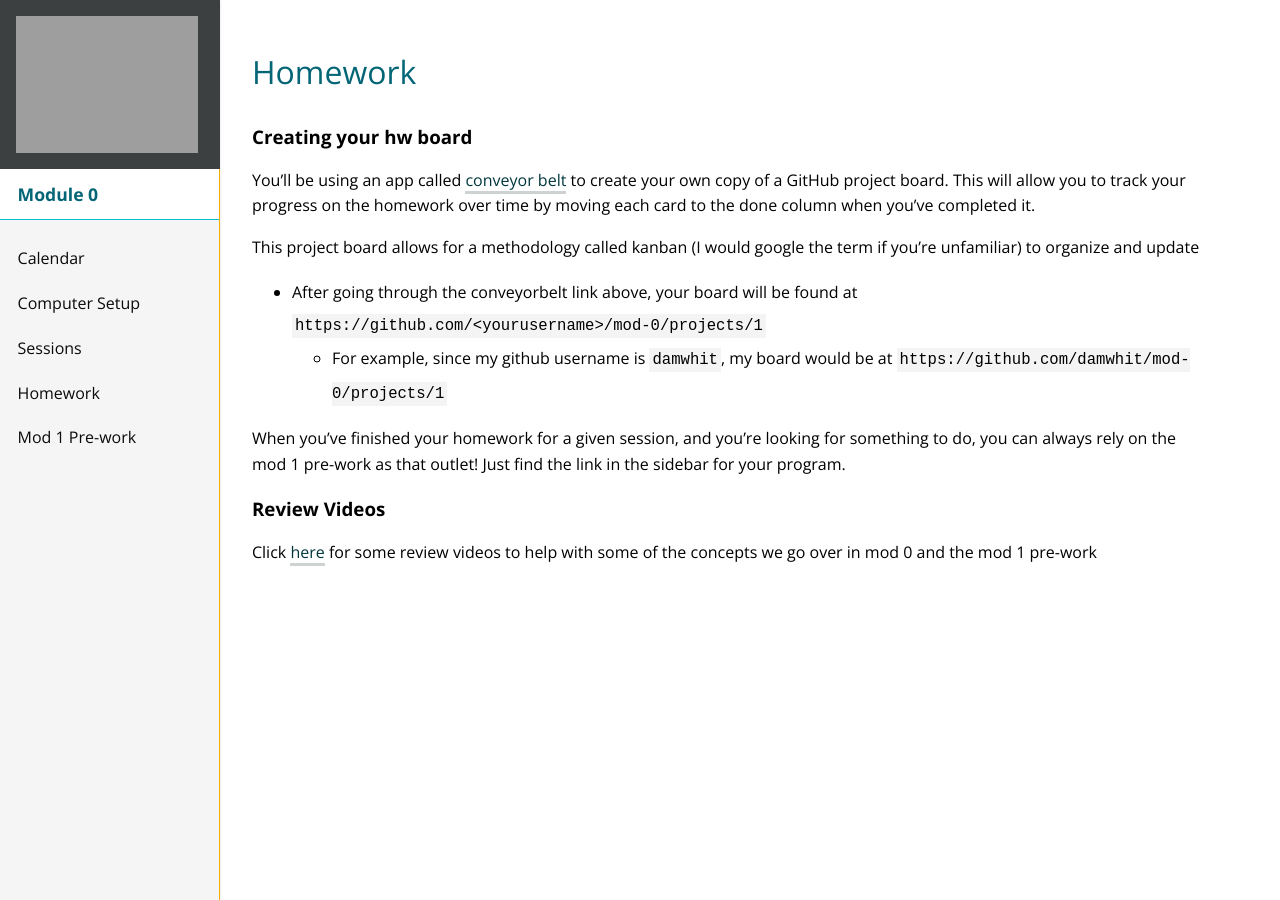
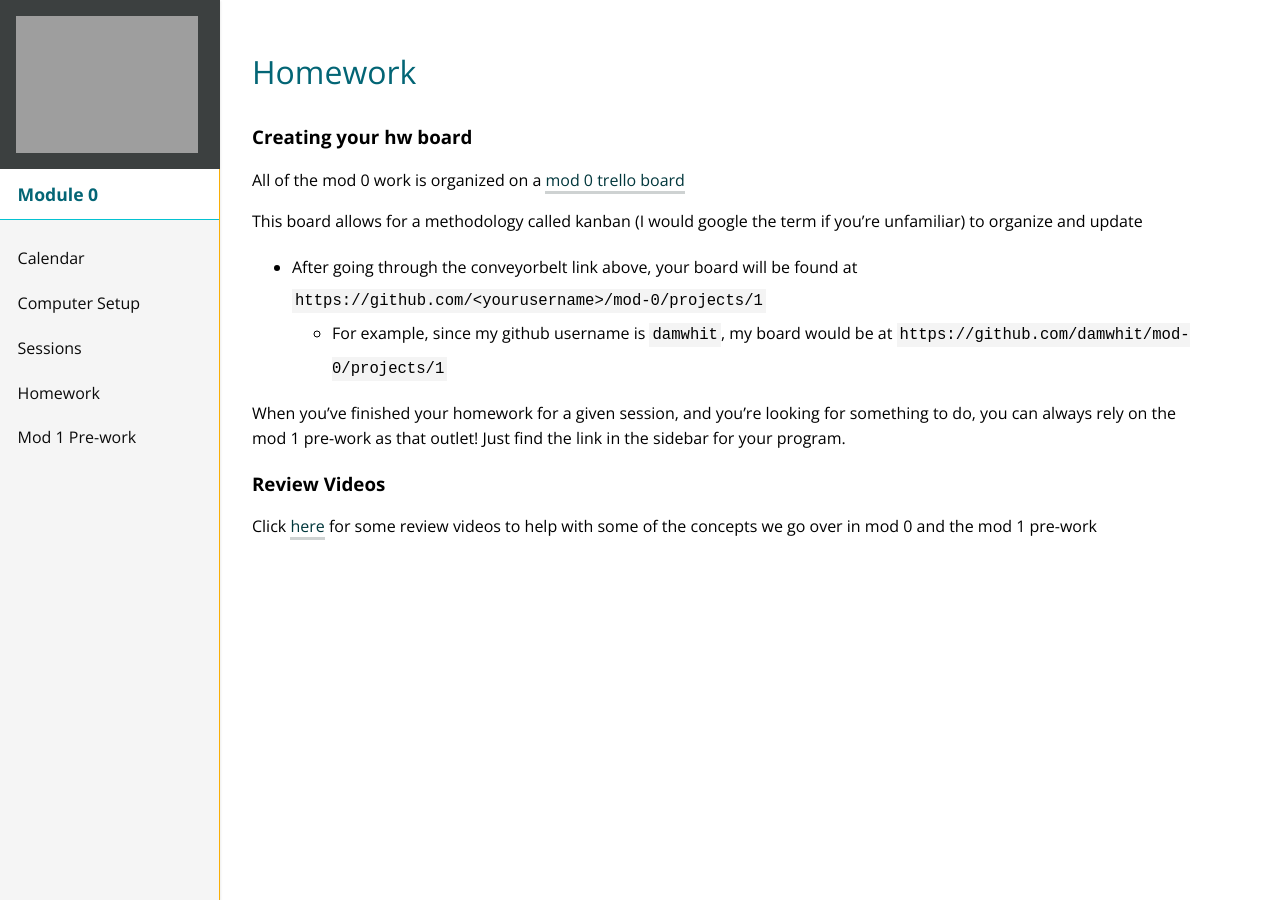
Before and after one commit to turingschool/mod-0-curriculum, a Jekyll site: the page built from homework/index.md, in a window 1280 px wide. Built offline with Jekyll 4.4.1, drawn with Linux system fonts in a browser that asks for light colours; nearby versions of some CDN libraries.

Commit message:
Add trello board to hw page

```diff
--- a/homework/index.md
+++ b/homework/index.md
@@ -5,9 +5,9 @@
 
 ### Creating your hw board
 
-You'll be using an app called [conveyor belt](http://conveyorbelt.herokuapp.com/projects/vyVI9T5ajeyC/clones/new) to create your own copy of a GitHub project board. This will allow you to track your progress on the homework over time by moving each card to the done column when you've completed it.
+All of the mod 0 work is organized on a [mod 0 trello board](https://trello.com/b/fMthLx4x/mod-0)
 
-This project board allows for a methodology called kanban (I would google the term if you're unfamiliar) to organize and update
+This board allows for a methodology called kanban (I would google the term if you're unfamiliar) to organize and update
 
 * After going through the conveyorbelt link above, your board will be found at `https://github.com/<yourusername>/mod-0/projects/1`
   * For example, since my github username is `damwhit`, my board would be at `https://github.com/damwhit/mod-0/projects/1`
```
